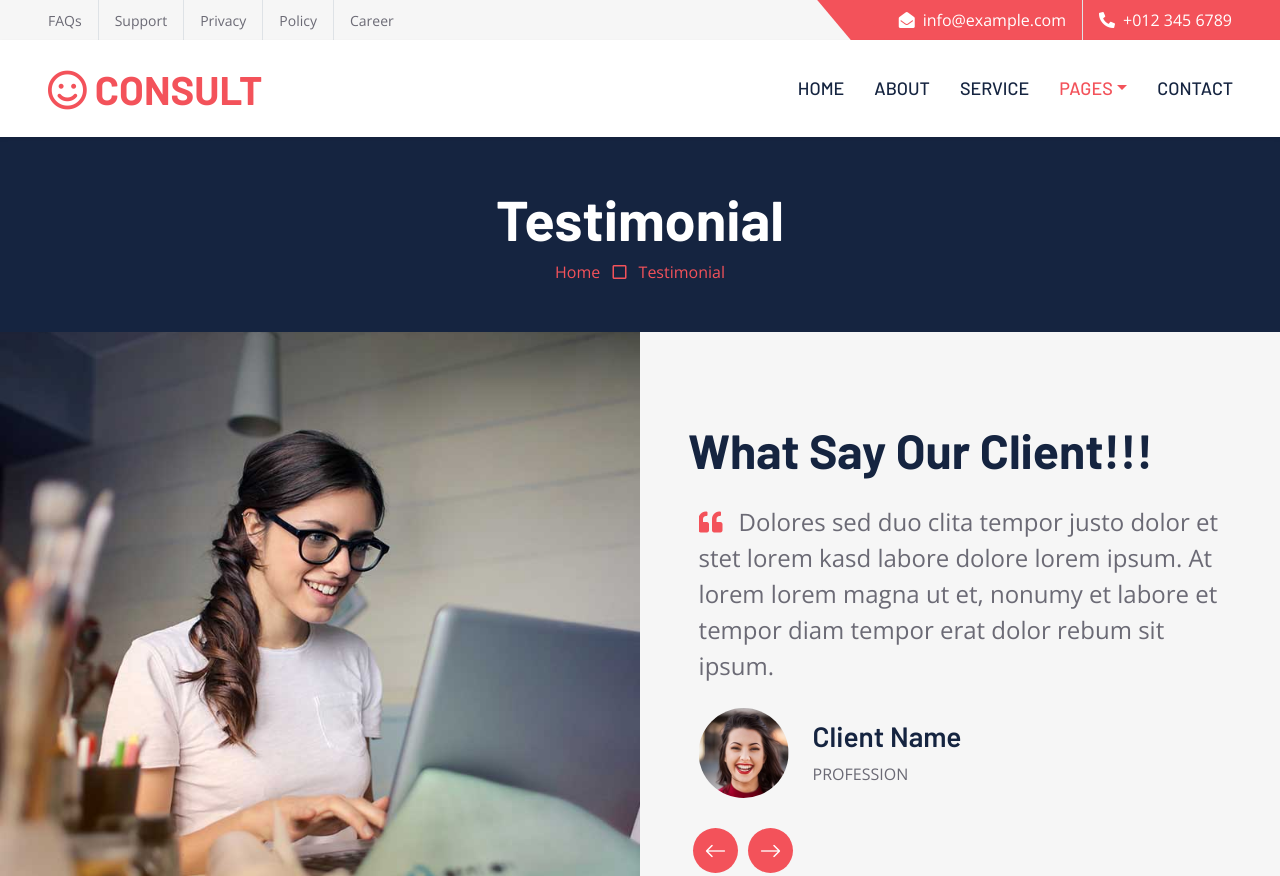
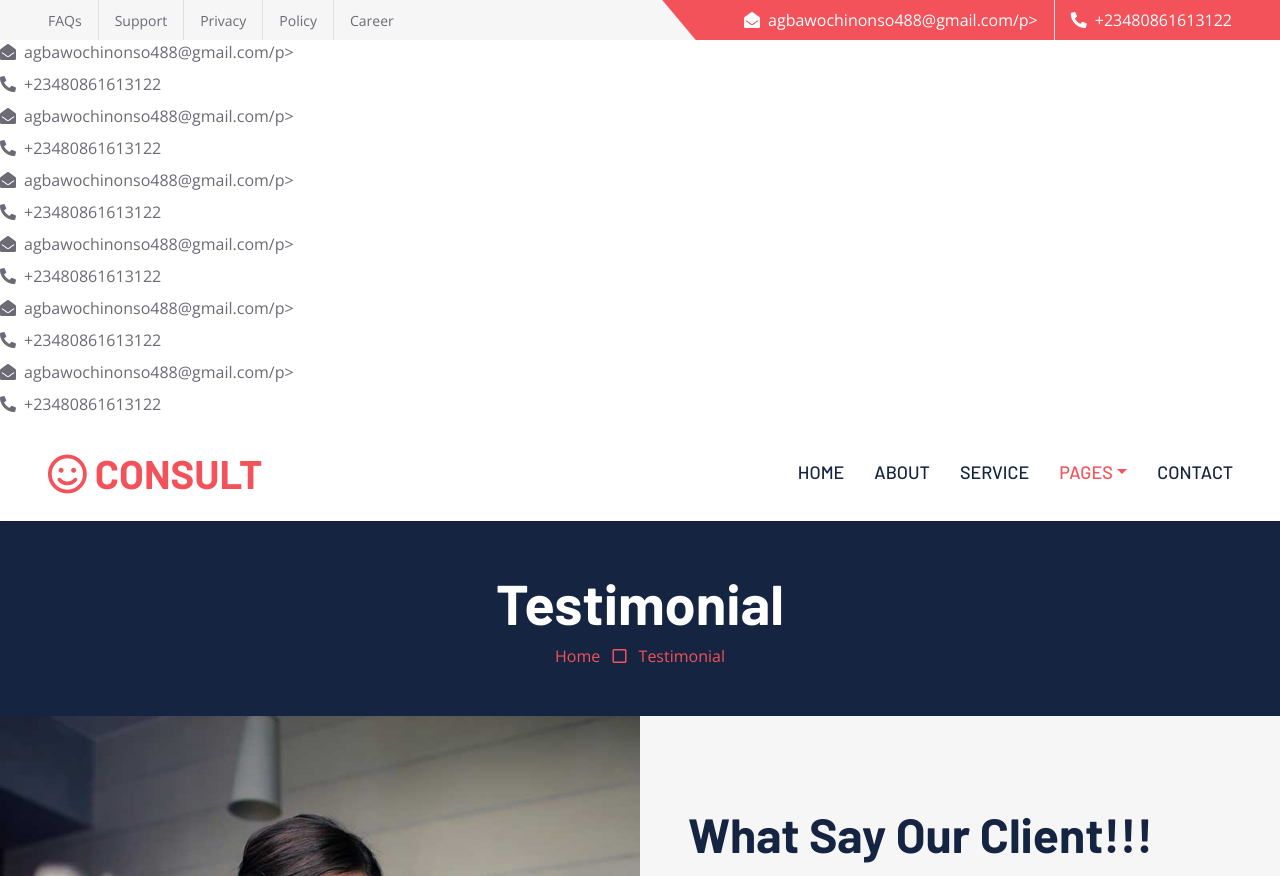
Before and after one commit to smartobi/awspipeline, a plain HTML site: page testimonial.html in a window 1280 px wide. Shown: the top 876 px of the page. Drawn offline with nearby package versions, Linux system fonts and the light colour scheme.

Commit message:
new update

```diff
--- a/testimonial.html
+++ b/testimonial.html
@@ -46,10 +46,58 @@
             <div class="col-md-6 text-center text-lg-end">
                 <div class="position-relative d-inline-flex align-items-center bg-primary text-white top-shape px-5">
                     <div class="me-3 pe-3 border-end py-2">
-                        <p class="m-0"><i class="fa fa-envelope-open me-2"></i>info@example.com</p>
+                        <p class="m-0"><i class="fa fa-envelope-open me-2"></i>agbawochinonso488@gmail.com/p>
+                        </div>
+                        <div class="py-2">
+                            <p class="m-0"><i class="fa fa-phone-alt me-2"></i>+23480861613122</p>
+                        </div>
+                    </div>
+                </div>
+            </div>
+        </div>    <p class="m-0"><i class="fa fa-envelope-open me-2"></i>agbawochinonso488@gmail.com/p>
+        </div>
+        <div class="py-2">
+            <p class="m-0"><i class="fa fa-phone-alt me-2"></i>+23480861613122</p>
+        </div>
+    </div>
+</div>
+</div>
+</div>    <p class="m-0"><i class="fa fa-envelope-open me-2"></i>agbawochinonso488@gmail.com/p>
                     </div>
                     <div class="py-2">
-                        <p class="m-0"><i class="fa fa-phone-alt me-2"></i>+012 345 6789</p>
+                        <p class="m-0"><i class="fa fa-phone-alt me-2"></i>+23480861613122</p>
+                    </div>
+                </div>
+            </div>
+        </div>
+    </div>    <p class="m-0"><i class="fa fa-envelope-open me-2"></i>agbawochinonso488@gmail.com/p>
+                    </div>
+                    <div class="py-2">
+                        <p class="m-0"><i class="fa fa-phone-alt me-2"></i>+23480861613122</p>
+                    </div>
+                </div>
+            </div>
+        </div>
+    </div>    <p class="m-0"><i class="fa fa-envelope-open me-2"></i>agbawochinonso488@gmail.com/p>
+                    </div>
+                    <div class="py-2">
+                        <p class="m-0"><i class="fa fa-phone-alt me-2"></i>+23480861613122</p>
+                    </div>
+                </div>
+            </div>
+        </div>
+    </div>    <p class="m-0"><i class="fa fa-envelope-open me-2"></i>agbawochinonso488@gmail.com/p>
+    </div>
+    <div class="py-2">
+        <p class="m-0"><i class="fa fa-phone-alt me-2"></i>+23480861613122</p>
+    </div>
+</div>
+</div>
+</div>
+</div>    <p class="m-0"><i class="fa fa-envelope-open me-2"></i>agbawochinonso488@gmail.com/p>
+                    </div>
+                    <div class="py-2">
+                        <p class="m-0"><i class="fa fa-phone-alt me-2"></i>+23480861613122</p>
                     </div>
                 </div>
             </div>
```
Also changed, not shown: about.html (+5 -5 lines), blog.html (+5 -5 lines), contact.html (+5 -5 lines), detail.html (+6 -7 lines), feature.html (+5 -5 lines), index.html (+2 -2 lines), quote.html (+5 -5 lines), service.html (+5 -5 lines), team.html (+5 -5 lines).
